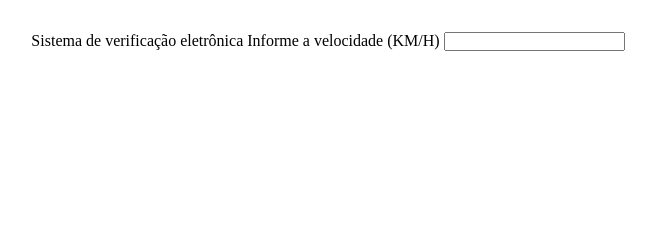
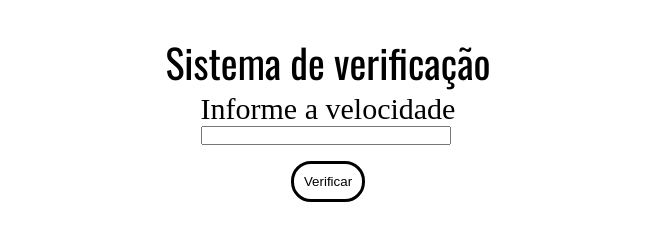
Before and after one commit to Kelzinha000/verificarVelocidade, a website: page index.html in a window 1280 px wide. Shown: the whole page, without its empty margins (312-968 px from the left). Drawn offline with nearby package versions, Linux system fonts and the light colour scheme.

Commit message:
Add files via upload

```diff
--- a/css/style.css
+++ b/css/style.css
@@ -4,13 +4,39 @@
     padding: 0;
 }
 .main{
+    display: flex;
+    align-items: center;
+    justify-content: center;
+    flex-direction: column;
     padding: 2rem;
-    display: flex;
-    flex-direction: column;
-    justify-content: center;
-    align-items: center;
-    gap: 1.5rem;
+
 }
 .box{
     display: block;
+    font-size: 30px;
+
 }
+
+
+.input{
+    width: 250px;
+    display: block;
+
+}
+.titulo{
+    font-size: 40px;
+    font-family: "Oswald", sans-serif;
+    font-optical-sizing: auto;
+    font-style: normal;
+}
+.button{
+    margin: 1rem;
+    background-color: rgba(141, 124, 124, 0);
+    padding: 10px;
+    border-radius: 20px;
+    border: solid 3px black;
+}
+.button:hover{
+    transition: 0.5s;
+    background-color: rgba(95, 158, 160, 0.596);
+}
--- a/index.html
+++ b/index.html
@@ -2,13 +2,15 @@
 <html lang="en">
 <head>
     <meta charset="UTF-8">
-    <meta http-equiv="X-UA-Compatible" content="IE=edge">
     <meta name="viewport" content="width=device-width, initial-scale=1.0">
-    <title>Document</title>
+    <title>Verificador de Velocidade</title>
     <link rel="stylesheet" href="./css/style.css">
+    <link rel="preconnect" href="https://fonts.googleapis.com">
+<link rel="preconnect" href="https://fonts.gstatic.com" crossorigin>
+<link href="https://fonts.googleapis.com/css2?family=Fraunces:opsz,wght@9..144,700&family=Montserrat:wght@100&family=Oswald:wght@200..700&display=swap" rel="stylesheet">
 </head>
-<body>
-    <!-- Atividade igor, usar o eslint
+<body class="body-background">
+      <!-- Atividade igor, usar o eslint
         Crie um sistema de verificação de velocidade eletrônica que cantenha os seguintes requisitos:
     -campo  de input para informar a velocidade (km/h)
     -botão para verificar
@@ -17,12 +19,17 @@
     - ao passar de 60k, deve informar que o conduot ultrapassou a velocidade via e foi multado. A tela deve ficar com backgound vermelhor
     - se a velocidade for informar a 60km a tela deve ficar verde, informado ao condutor que foi multado -->
     <main class="main">
-    <section class="box">
-        <span>Sistema de verificação eletrônica</span>
-        <label for="" id="label"> Informe a velocidade (KM/H)</label>
-        <input type="text" id="input">
-    </section>
+        <span class="titulo">Sistema de verificação</span>
+        <section class="box">
+            <label for="" > Informe a velocidade</label>
+            <input type="text" class="input" id="velocidade">
+        </section>
+        <button class="button" id="btn">Verificar</button>
+
     </main>
+    <div id="respVerificada"> </div>
+
+
     <script src="./script.js"></script>
 </body>
 </html>
--- a/script.js
+++ b/script.js
@@ -0,0 +1,16 @@
+const btn = document.getElementById('btn');
+const velocidade = document.getElementById('velocidade');
+const respVerificada = document.getElementById('respVerificada');
+
+btn.addEventListener('click', function() {
+  if(velocidade ===0 || isNaN(velocidade)) {
+    alert(`Digite novamente`)
+  };
+  if(velocidade <= 60) {
+    document.getElementById('respVerificada').innerHTML = `Verde`
+} else (velocidade > 60) {
+ document.getElementById('respVerificada').innerHTML = `Vermelho`
+};
+});
+
+ document.getElementById('respVerificada').innerHTML = `valor`
```
